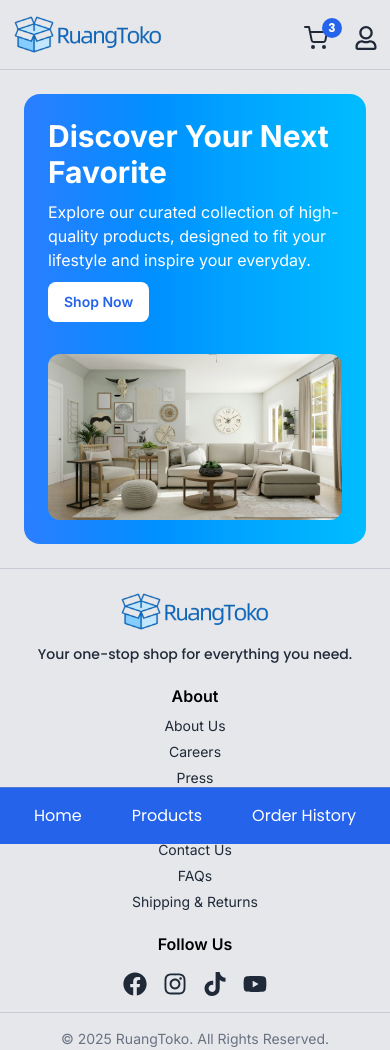
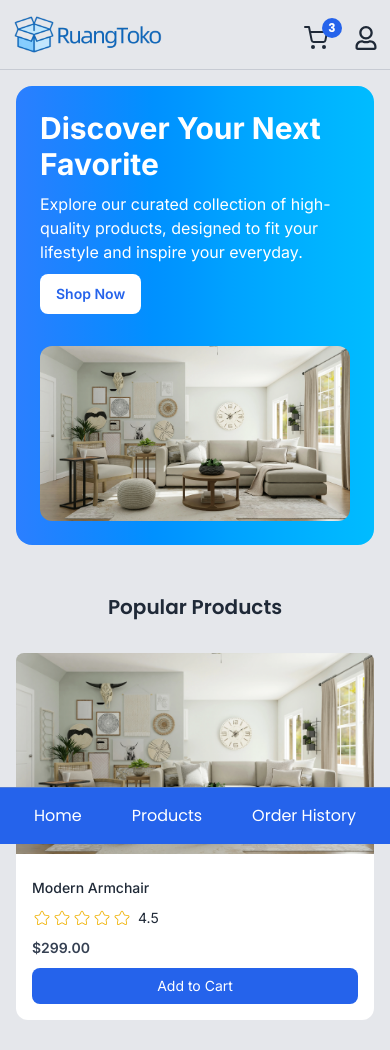
Before and after one commit to Abaljerind/ruangtoko, a React (Vite) app: page / in a window 390 px wide. Shown: the top 1050 px of the page. Built offline with nearby package versions, Linux system fonts and the light colour scheme.

Commit message:
Feat(App): create section popular products
Create array Products and use ProductType as interface
Create heading and product list
Mapping array Products
Invoke component ProductCard and send props
Adjust style for breakpoint mobile, tablet and desktop

```diff
--- a/src/App.tsx
+++ b/src/App.tsx
@@ -1,12 +1,41 @@
 import Footer from "./components/Footer";
 import NavBar from "./components/NavBar";
 import HeroImage from "./assets/hero-image-furniture.webp";
+import type { ProductType } from "./types/product-interface";
+import ProductCard from "./components/ProductCard";
 
 function App() {
+  const products: ProductType[] = [
+    {
+      title: "Modern armchair",
+      rating: "4.5",
+      price: "$299.00",
+      image: HeroImage,
+    },
+    {
+      title: "Wireless Headphones",
+      rating: "5.0",
+      price: "$149.99",
+      image: HeroImage,
+    },
+    {
+      title: "Ceramic Vase Set",
+      rating: "4.7",
+      price: "$75.00",
+      image: HeroImage,
+    },
+    {
+      title: "Smart Coffee Maker",
+      rating: "4.6",
+      price: "$89.50",
+      image: HeroImage,
+    },
+  ];
+
   return (
     <>
       <NavBar />
-      <main className="p-6 lg:px-24">
+      <main className="p-4 lg:px-24">
         {/* Hero Section */}
         <section className="flex flex-col gap-8 rounded-2xl bg-linear-to-r/hsl from-blue-500 to-sky-400 p-6 md:flex-row md:gap-0 lg:gap-20 lg:rounded-3xl lg:px-12">
           {/* Text & description */}
@@ -35,7 +64,21 @@ function App() {
         {/* ./ Hero Section */}
 
         {/* Popular Products */}
-        <div className=""></div>
+        <section className="flex flex-col items-center gap-8 py-12 md:items-start">
+          <h2 className="font-poppins text-xl font-semibold">
+            Popular Products
+          </h2>
+
+          {/* Products List */}
+          <div className="grid gap-8 md:grid-cols-3 lg:grid-cols-4">
+            {/* Product Cards */}
+            {products.map((product: ProductType, index: number) => {
+              return <ProductCard product={product} key={index + 1} />;
+            })}
+            {/* Product Cards */}
+          </div>
+          {/* ./ Products List */}
+        </section>
         {/* ./ Popular Products */}
       </main>
       <Footer />
```
